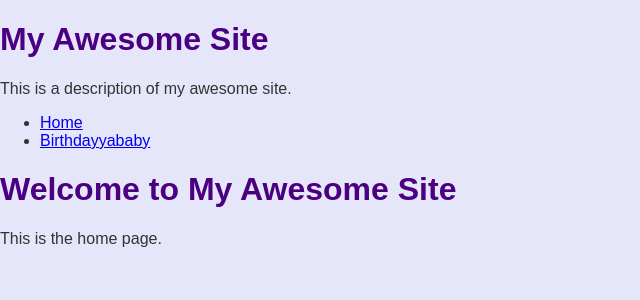
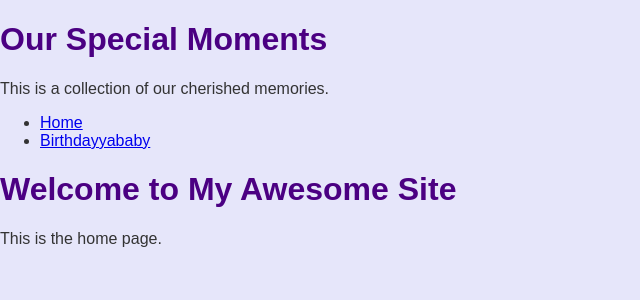
Before and after one commit to Hitahlula22/birthdayyababy, a Jekyll site: the page built from index.html, in a window 1280 px wide. Shown: the top 300 px of the page, without its empty margins (0-640 px from the left). Built offline with Jekyll 4.4.1, drawn with Linux system fonts in a browser that asks for light colours.

Commit message:
Update _config.yml

```diff
--- a/_config.yml
+++ b/_config.yml
@@ -1,5 +1,5 @@
-title: My Awesome Site
-description: This is a description of my awesome site.
+title: "Our Special Moments" # or any other title you prefer
+description: This is a collection of our cherished memories.
 url: "https://Hitahlula22.github.io"
 baseurl: "/birthdayyababy" # Note: Uncomment this line if using a user or organization site
 
```
